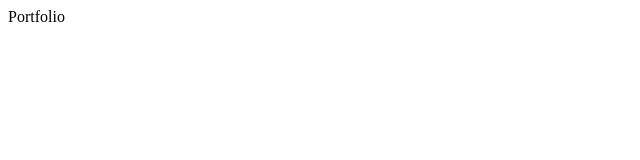
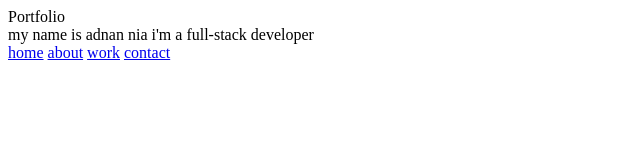
Before and after one commit to adnanniaz77/new_portfolio, a plain HTML site: page index.html in a window 1280 px wide. Shown: the whole page, without its empty margins (0-640 px from the left). Drawn offline with Linux system fonts and the light colour scheme.

Commit message:
added header content

```diff
--- a/index.html
+++ b/index.html
@@ -11,8 +11,21 @@
     <header>
         <div class="header_left_section">
             <span class="title">Portfolio</span>
+            <div class="floating_text">
+                <span class="salutation">my name is </span>
+                <span class="name">adnan nia</span>
+                <span class="personal_title">i'm a full-stack developer</span>
+            </div>
         </div>
-        <div class="header_right_section"></div>
+        <div class="header_right_section">
+            <nav>
+                <a href="#">home</a>
+                <a href="#">about</a>
+                <a href="#">work</a>
+                <a href="#">contact</a>
+            </nav>
+            <img src="" alt="">
+        </div>
     </header>
 </body>
 
```
